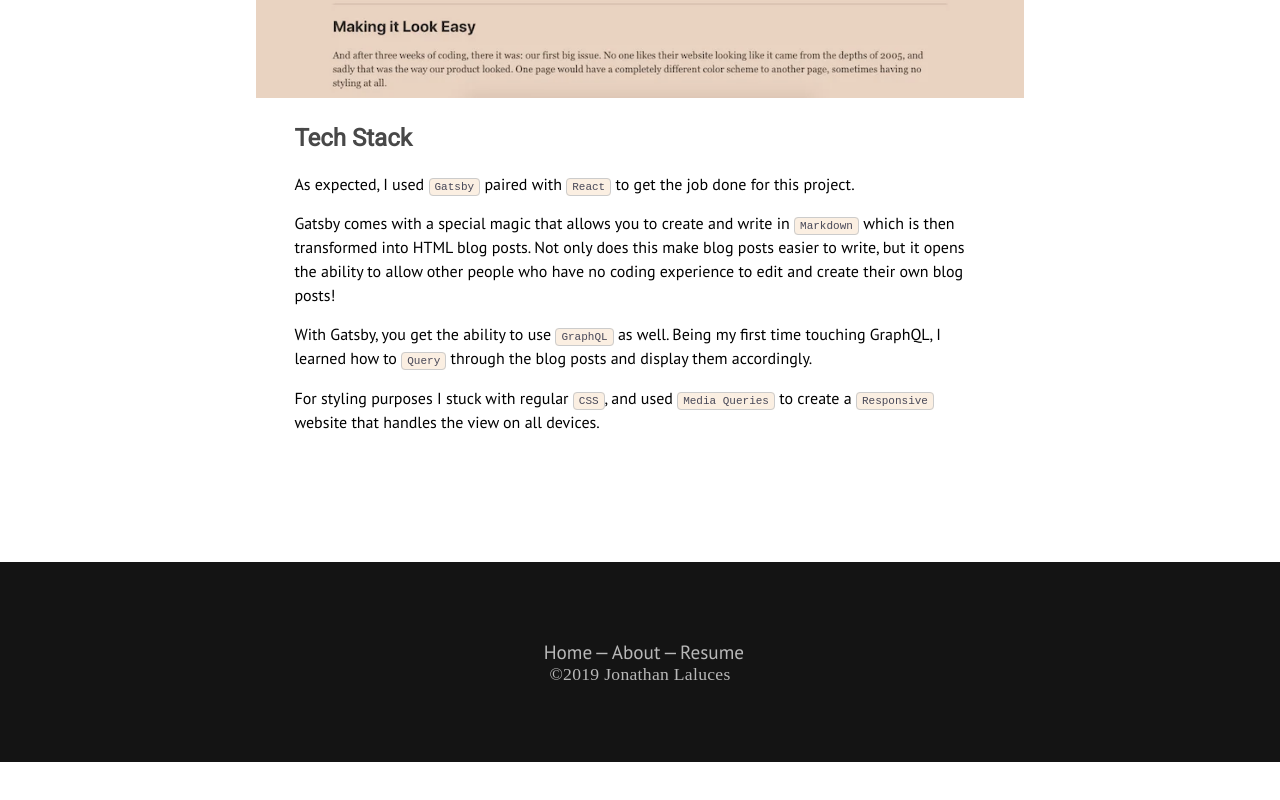
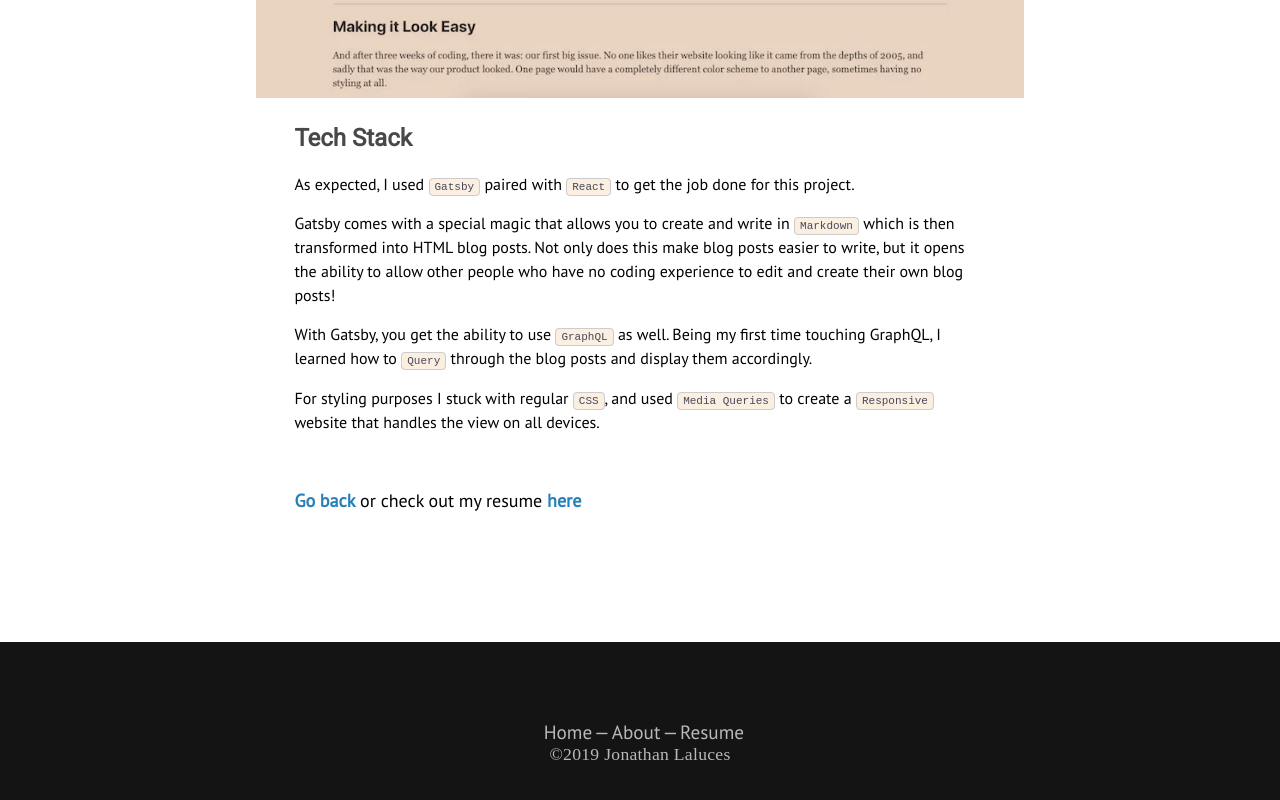
Before and after one commit to jlaluces123/Portfolio-revamp, a React (Create React App) app in the folder client/: page /projects/blog in a window 1280 px wide. Shown: the part 600-1400 px from the top of the page. Before the commit the page ends 1362 px from the top, so only its background shows below. Built offline with nearby package versions, Linux system fonts and the light colour scheme; the HTML template or start-up script is replaced by a standard one.

Commit message:
CTA On Project Pages: added a CTA for users to go back after reading or check out my resume

```diff
--- a/client/src/components/SinglePage/index.js
+++ b/client/src/components/SinglePage/index.js
@@ -36,6 +36,12 @@ const SinglePage = (props) => {
             {data.techStack}
           </div>
 
+          <div className="view__more">
+            <p className="info__text">
+              <a href="/" className="view__btn">Go back</a> or check out my resume <a href="/resume" className="view__btn">here</a>
+            </p>
+          </div>
+
         </div>
       </div>
     );
--- a/client/src/components/SinglePage/single.css
+++ b/client/src/components/SinglePage/single.css
@@ -49,3 +49,9 @@
   margin-bottom: 2%;
   font-family: 'PT Sans', sans-serif;
 }
+
+
+.view__more {
+  margin: 0 5%;
+  margin-top: 7%;
+}
```
